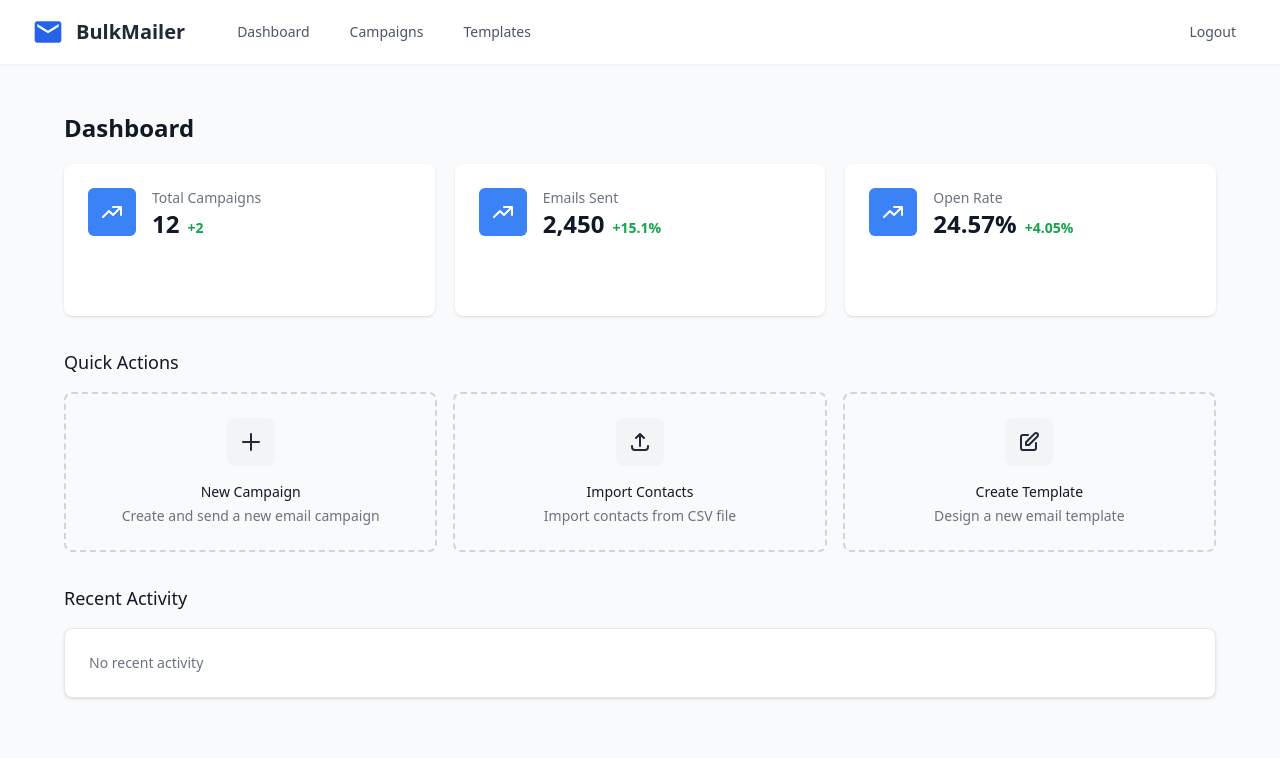
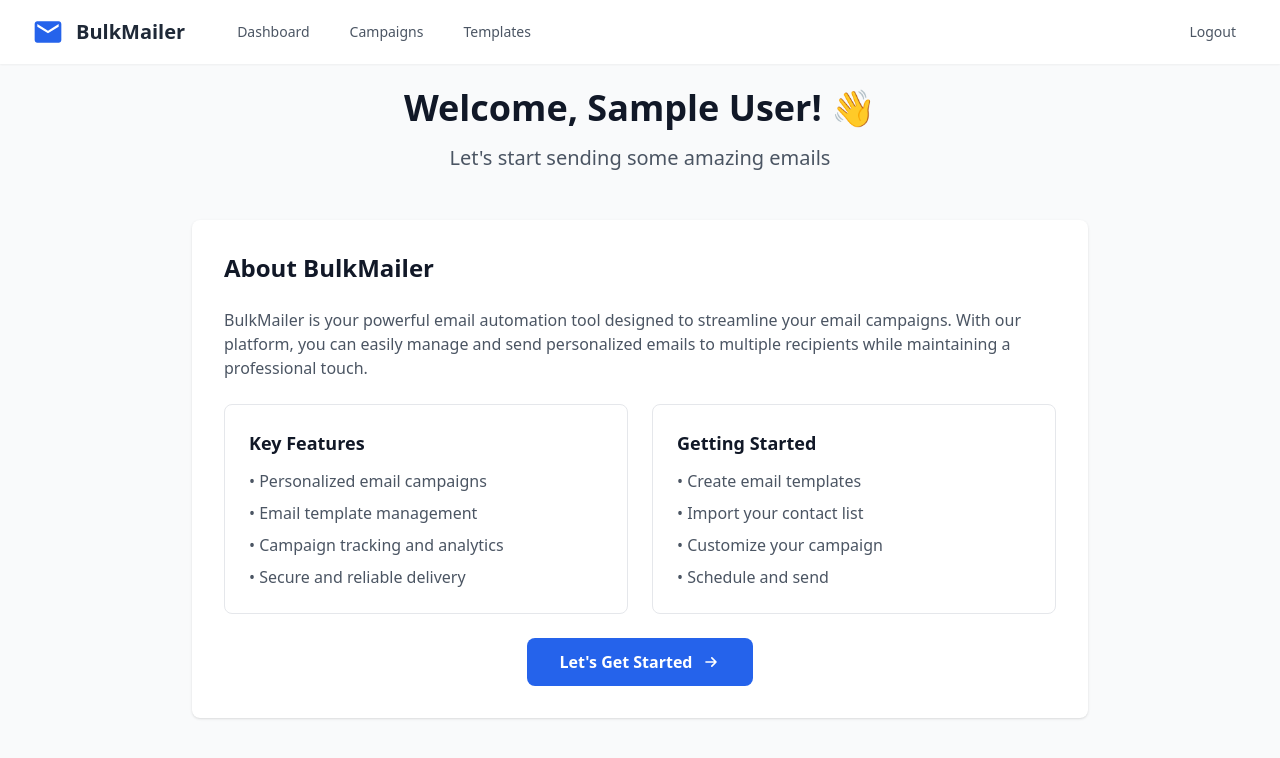
Before and after one commit to kabeerx9/mail-automation, a React (Vite) app in the folder client/: page / in a window 1280 px wide. Shown: the top 758 px of the page. Built offline with nearby package versions, Linux system fonts and the light colour scheme; sample sign-in values are in the browser's storage.

Commit message:
Sending name in accesstoken(server) and home page ui fix(client)

```diff
--- a/client/src/pages/Home.tsx
+++ b/client/src/pages/Home.tsx
@@ -1,99 +1,78 @@
+import { useEffect, useState } from 'react';
+import { getUserFromToken } from '../utils/token';
+import { useNavigate } from 'react-router';
+
 export default function Home() {
-  const stats = [
-    { name: 'Total Campaigns', stat: '12', change: '+2', changeType: 'increase' },
-    { name: 'Emails Sent', stat: '2,450', change: '+15.1%', changeType: 'increase' },
-    { name: 'Open Rate', stat: '24.57%', change: '+4.05%', changeType: 'increase' },
-  ];
+  const [userName, setUserName] = useState<string>('');
+  const navigate = useNavigate();
 
-  const quickActions = [
-    {
-      name: 'New Campaign',
-      description: 'Create and send a new email campaign',
-      icon: (
-        <svg className="h-6 w-6" fill="none" viewBox="0 0 24 24" stroke="currentColor">
-          <path strokeLinecap="round" strokeLinejoin="round" strokeWidth={2} d="M12 4v16m8-8H4" />
-        </svg>
-      ),
-    },
-    {
-      name: 'Import Contacts',
-      description: 'Import contacts from CSV file',
-      icon: (
-        <svg className="h-6 w-6" fill="none" viewBox="0 0 24 24" stroke="currentColor">
-          <path strokeLinecap="round" strokeLinejoin="round" strokeWidth={2} d="M4 16v1a3 3 0 003 3h10a3 3 0 003-3v-1m-4-8l-4-4m0 0L8 8m4-4v12" />
-        </svg>
-      ),
-    },
-    {
-      name: 'Create Template',
-      description: 'Design a new email template',
-      icon: (
-        <svg className="h-6 w-6" fill="none" viewBox="0 0 24 24" stroke="currentColor">
-          <path strokeLinecap="round" strokeLinejoin="round" strokeWidth={2} d="M11 5H6a2 2 0 00-2 2v11a2 2 0 002 2h11a2 2 0 002-2v-5m-1.414-9.414a2 2 0 112.828 2.828L11.828 15H9v-2.828l8.586-8.586z" />
-        </svg>
-      ),
-    },
-  ];
+  useEffect(() => {
+    const user = getUserFromToken();
+    console.log(user);
+    if (user?.name) {
+      setUserName(user.name);
+    }
+  }, []);
 
   return (
-    <div className="py-6">
-      <div className="px-4 sm:px-6 lg:px-8">
-        <h1 className="text-2xl font-semibold text-gray-900">Dashboard</h1>
+    <div className="max-w-4xl mx-auto">
+      <div className="text-center mb-12">
+        <h1 className="text-4xl font-bold text-gray-900 mb-4">
+          Welcome{userName ? `, ${userName}` : ''}! 👋
+        </h1>
+        <p className="text-xl text-gray-600">
+          Let's start sending some amazing emails
+        </p>
+      </div>
 
-        {/* Stats */}
-        <dl className="mt-5 grid grid-cols-1 gap-5 sm:grid-cols-3">
-          {stats.map((item) => (
-            <div
-              key={item.name}
-              className="relative overflow-hidden rounded-lg bg-white px-4 pt-5 pb-12 shadow sm:px-6 sm:pt-6"
+      <div className="bg-white shadow rounded-lg p-8">
+        <h2 className="text-2xl font-semibold text-gray-900 mb-6">
+          About BulkMailer
+        </h2>
+
+        <div className="space-y-6 text-gray-600">
+          <p>
+            BulkMailer is your powerful email automation tool designed to streamline your email campaigns.
+            With our platform, you can easily manage and send personalized emails to multiple recipients
+            while maintaining a professional touch.
+          </p>
+
+          <div className="grid md:grid-cols-2 gap-6 mt-8">
+            <div className="border border-gray-200 rounded-lg p-6">
+              <h3 className="text-lg font-semibold text-gray-900 mb-3">
+                Key Features
+              </h3>
+              <ul className="space-y-2">
+                <li>• Personalized email campaigns</li>
+                <li>• Email template management</li>
+                <li>• Campaign tracking and analytics</li>
+                <li>• Secure and reliable delivery</li>
+              </ul>
+            </div>
+
+            <div className="border border-gray-200 rounded-lg p-6">
+              <h3 className="text-lg font-semibold text-gray-900 mb-3">
+                Getting Started
+              </h3>
+              <ul className="space-y-2">
+                <li>• Create email templates</li>
+                <li>• Import your contact list</li>
+                <li>• Customize your campaign</li>
+                <li>• Schedule and send</li>
+              </ul>
+            </div>
+          </div>
+
+          <div className="flex justify-center mt-8">
+            <button
+              onClick={() => navigate('/main')}
+              className="px-8 py-3 bg-blue-600 text-white font-semibold rounded-lg hover:bg-blue-700 transition-colors duration-200 flex items-center space-x-2"
             >
-              <dt>
-                <div className="absolute rounded-md bg-blue-500 p-3">
-                  <svg className="h-6 w-6 text-white" fill="none" viewBox="0 0 24 24" stroke="currentColor">
-                    <path strokeLinecap="round" strokeLinejoin="round" strokeWidth={2} d="M13 7h8m0 0v8m0-8l-8 8-4-4-6 6" />
-                  </svg>
-                </div>
-                <p className="ml-16 truncate text-sm font-medium text-gray-500">{item.name}</p>
-              </dt>
-              <dd className="ml-16 flex items-baseline pb-6 sm:pb-7">
-                <p className="text-2xl font-semibold text-gray-900">{item.stat}</p>
-                <p
-                  className={`ml-2 flex items-baseline text-sm font-semibold ${
-                    item.changeType === 'increase' ? 'text-green-600' : 'text-red-600'
-                  }`}
-                >
-                  {item.change}
-                </p>
-              </dd>
-            </div>
-          ))}
-        </dl>
-
-        {/* Quick Actions */}
-        <h2 className="mt-8 text-lg font-medium text-gray-900">Quick Actions</h2>
-        <div className="mt-4 grid grid-cols-1 gap-4 sm:grid-cols-3">
-          {quickActions.map((action) => (
-            <button
-              key={action.name}
-              type="button"
-              className="relative block w-full rounded-lg border-2 border-dashed border-gray-300 p-6 text-center hover:border-gray-400 focus:outline-none focus:ring-2 focus:ring-blue-500 focus:ring-offset-2"
-            >
-              <div className="flex justify-center">
-                <span className="rounded-lg bg-gray-100 p-3">{action.icon}</span>
-              </div>
-              <h3 className="mt-4 text-sm font-medium text-gray-900">{action.name}</h3>
-              <p className="mt-1 text-sm text-gray-500">{action.description}</p>
+              <span>Let's Get Started</span>
+              <svg className="w-5 h-5" fill="none" stroke="currentColor" viewBox="0 0 24 24">
+                <path strokeLinecap="round" strokeLinejoin="round" strokeWidth={2} d="M13 7l5 5m0 0l-5 5m5-5H6" />
+              </svg>
             </button>
-          ))}
-        </div>
-
-        {/* Recent Activity */}
-        <div className="mt-8">
-          <h2 className="text-lg font-medium text-gray-900">Recent Activity</h2>
-          <div className="mt-4 rounded-lg border border-gray-200 bg-white shadow">
-            <div className="p-6">
-              <p className="text-sm text-gray-500">No recent activity</p>
-            </div>
           </div>
         </div>
       </div>
--- a/client/src/pages/Login.tsx
+++ b/client/src/pages/Login.tsx
@@ -25,7 +25,7 @@ export default function Login() {
       const response = await authService.login(data);
 
       if (response.success) {
-        navigate('/main');
+        navigate('/');
       } else {
         setError(response.message);
       }
--- a/client/src/pages/Register.tsx
+++ b/client/src/pages/Register.tsx
@@ -34,7 +34,7 @@ export default function Register() {
       });
 
       if (response.success) {
-        navigate('/main');
+        navigate('/');
       } else {
         setError(response.message);
       }
--- /dev/null
+++ b/client/src/utils/token.ts
@@ -0,0 +1,19 @@
+import { jwtDecode } from 'jwt-decode';
+
+interface JWTPayload {
+  id: string;
+  email: string;
+  name?: string;
+  type: 'access' | 'refresh';
+}
+
+export const getUserFromToken = (): JWTPayload | null => {
+  const token = localStorage.getItem('accessToken');
+  if (!token) return null;
+
+  try {
+    return jwtDecode<JWTPayload>(token);
+  } catch {
+    return null;
+  }
+};
```
Also changed, not shown: 1 other file (tests, documents, lock files or other folders).
